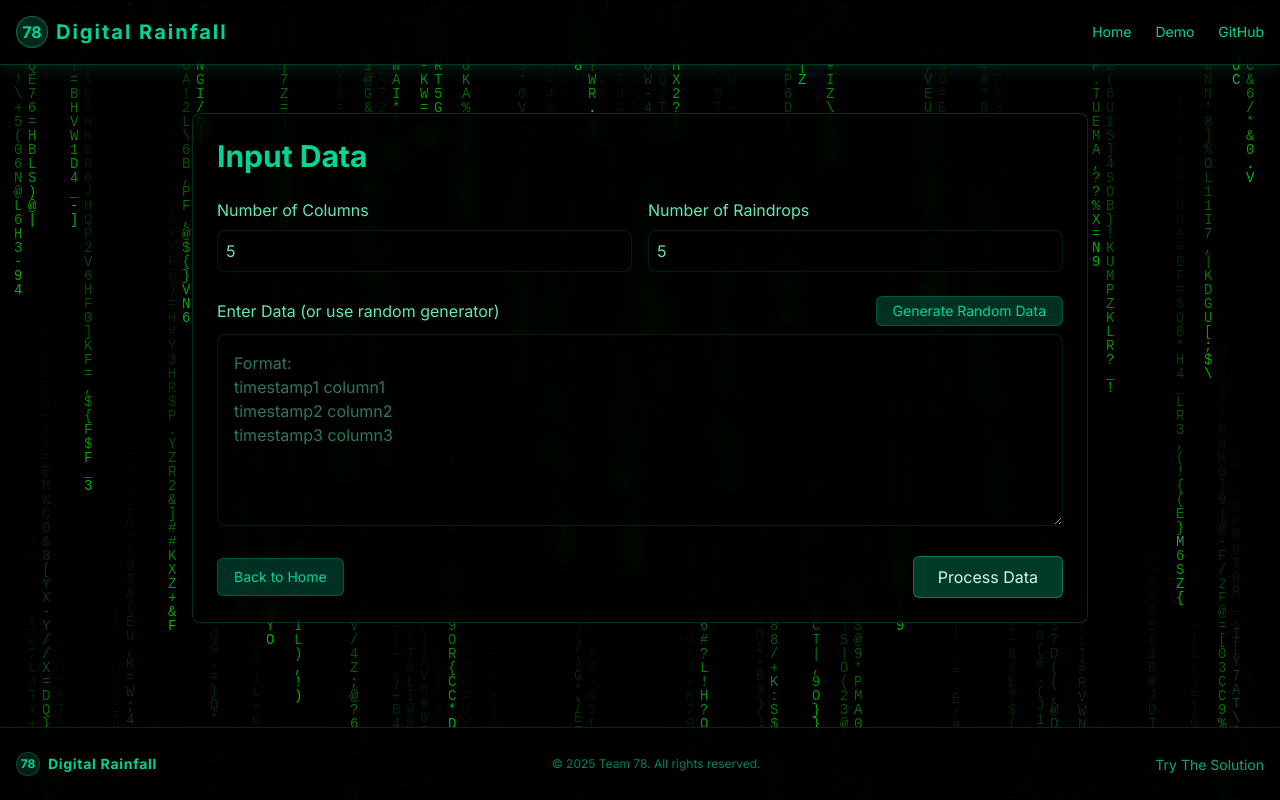
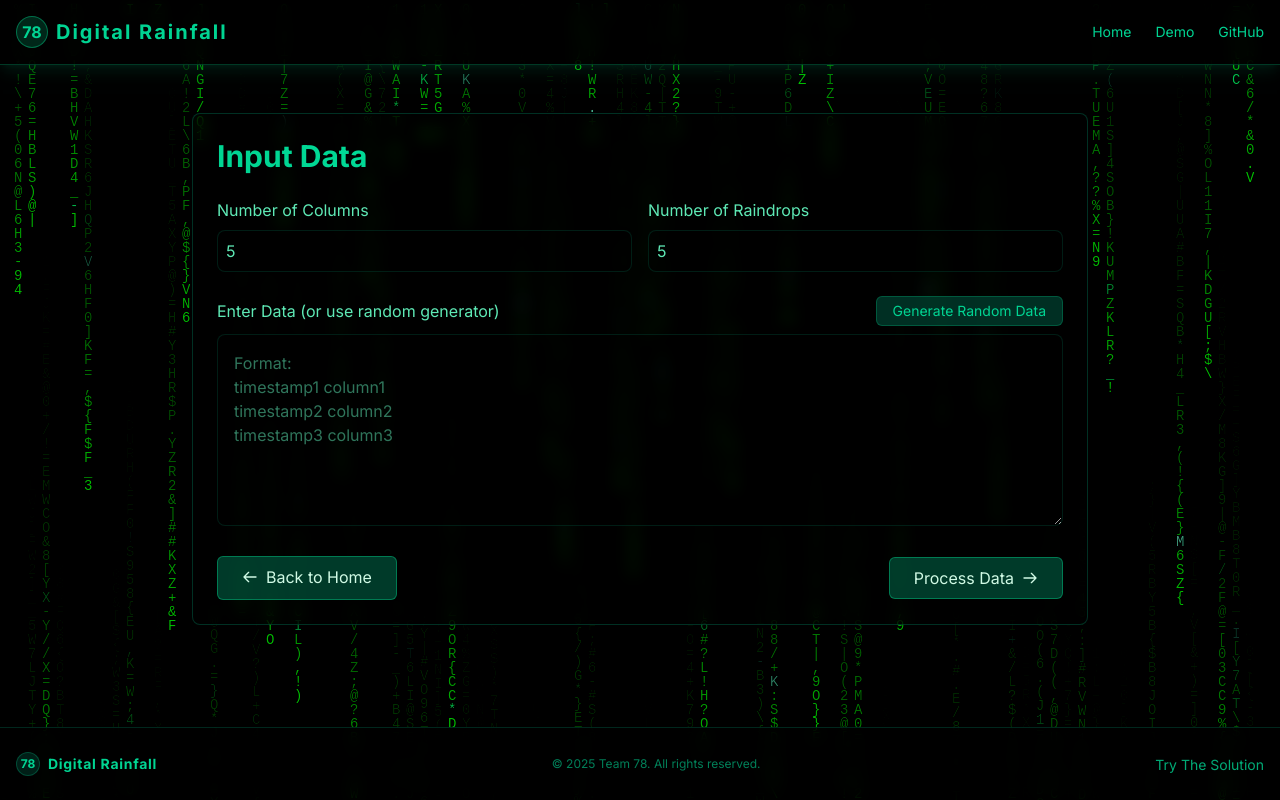
Before and after one commit to AetherSparks/Digital-Raindrop-Displayer, a Next.js app: page /input in a window 1280 px wide. Built offline with nearby package versions, Linux system fonts and the light colour scheme.

Commit message:
feat: enhance button styling and layout for improved user experience and accessibility

```diff
--- a/app/input/page.tsx
+++ b/app/input/page.tsx
@@ -223,15 +223,47 @@ timestamp3 column3`}
             <div className="flex justify-between items-center">
               <Link
                 href="/"
-                className="px-4 py-2 rounded-md bg-emerald-900/60 border border-emerald-600/40 hover:bg-emerald-800/70 transition-all text-sm"
+                className="px-6 py-2 rounded-md bg-emerald-800/60 hover:bg-emerald-700/80 border border-emerald-500/50 text-emerald-100 font-mono transition-all group"
               >
-                Back to Home
+                <span className="inline-flex items-center">
+                  <svg
+                    xmlns="http://www.w3.org/2000/svg"
+                    className="h-4 w-4 mr-2 group-hover:-translate-x-1 transition-transform"
+                    fill="none"
+                    viewBox="0 0 24 24"
+                    stroke="currentColor"
+                  >
+                    <path
+                      strokeLinecap="round"
+                      strokeLinejoin="round"
+                      strokeWidth={2}
+                      d="M10 19l-7-7m0 0l7-7m-7 7h18"
+                    />
+                  </svg>
+                  Back to Home
+                </span>
               </Link>
               <button
                 onClick={handleCreateMatrix}
-                className="px-6 py-2 rounded-md bg-emerald-800/60 hover:bg-emerald-700/80 border border-emerald-500/50 text-emerald-100 font-mono transition-all"
+                className="px-6 py-2 rounded-md bg-emerald-800/60 hover:bg-emerald-700/80 border border-emerald-500/50 text-emerald-100 font-mono transition-all group"
               >
-                Process Data
+                <span className="inline-flex items-center">
+                  Process Data
+                  <svg
+                    xmlns="http://www.w3.org/2000/svg"
+                    className="h-4 w-4 ml-2 group-hover:translate-x-1 transition-transform"
+                    fill="none"
+                    viewBox="0 0 24 24"
+                    stroke="currentColor"
+                  >
+                    <path
+                      strokeLinecap="round"
+                      strokeLinejoin="round"
+                      strokeWidth={2}
+                      d="M14 5l7 7m0 0l-7 7m7-7H3"
+                    />
+                  </svg>
+                </span>
               </button>
             </div>
           </div>
--- a/app/page.tsx
+++ b/app/page.tsx
@@ -166,15 +166,15 @@ export default function Home() {
                 number of raindrops, and efficiently handles the key challenge
                 of tracking which columns are hit simultaneously.
               </p>
-              <div className="mt-6">
+              <div className="mt-6 flex justify-center">
                 <Link
                   href="/input"
-                  className="inline-flex items-center px-4 py-2 rounded bg-emerald-900/60 border border-emerald-600/40 hover:bg-emerald-800/70 transition-all text-sm"
+                  className="inline-flex items-center px-6 py-3 rounded-lg bg-emerald-900/60 border border-emerald-600/40 hover:bg-emerald-800/70 transition-all text-sm group hover:shadow-lg hover:shadow-emerald-900/30"
                 >
-                  <span>Try the interactive demo</span>
+                  <span className="group-hover:text-emerald-300 transition-colors">Try the interactive demo</span>
                   <svg
                     xmlns="http://www.w3.org/2000/svg"
-                    className="h-4 w-4 ml-2"
+                    className="h-4 w-4 ml-2 group-hover:translate-x-1 transition-transform"
                     fill="none"
                     viewBox="0 0 24 24"
                     stroke="currentColor"
```
